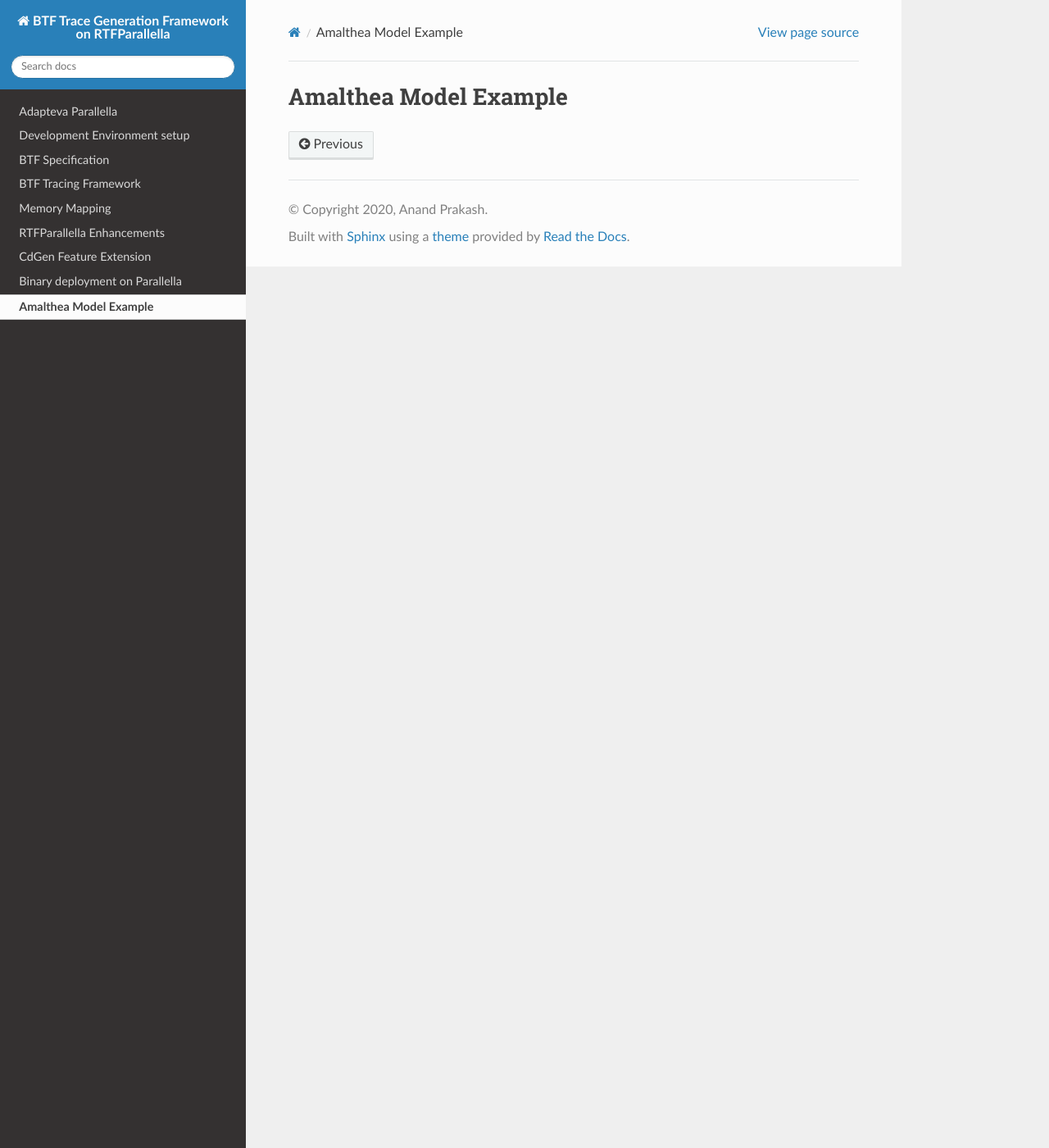
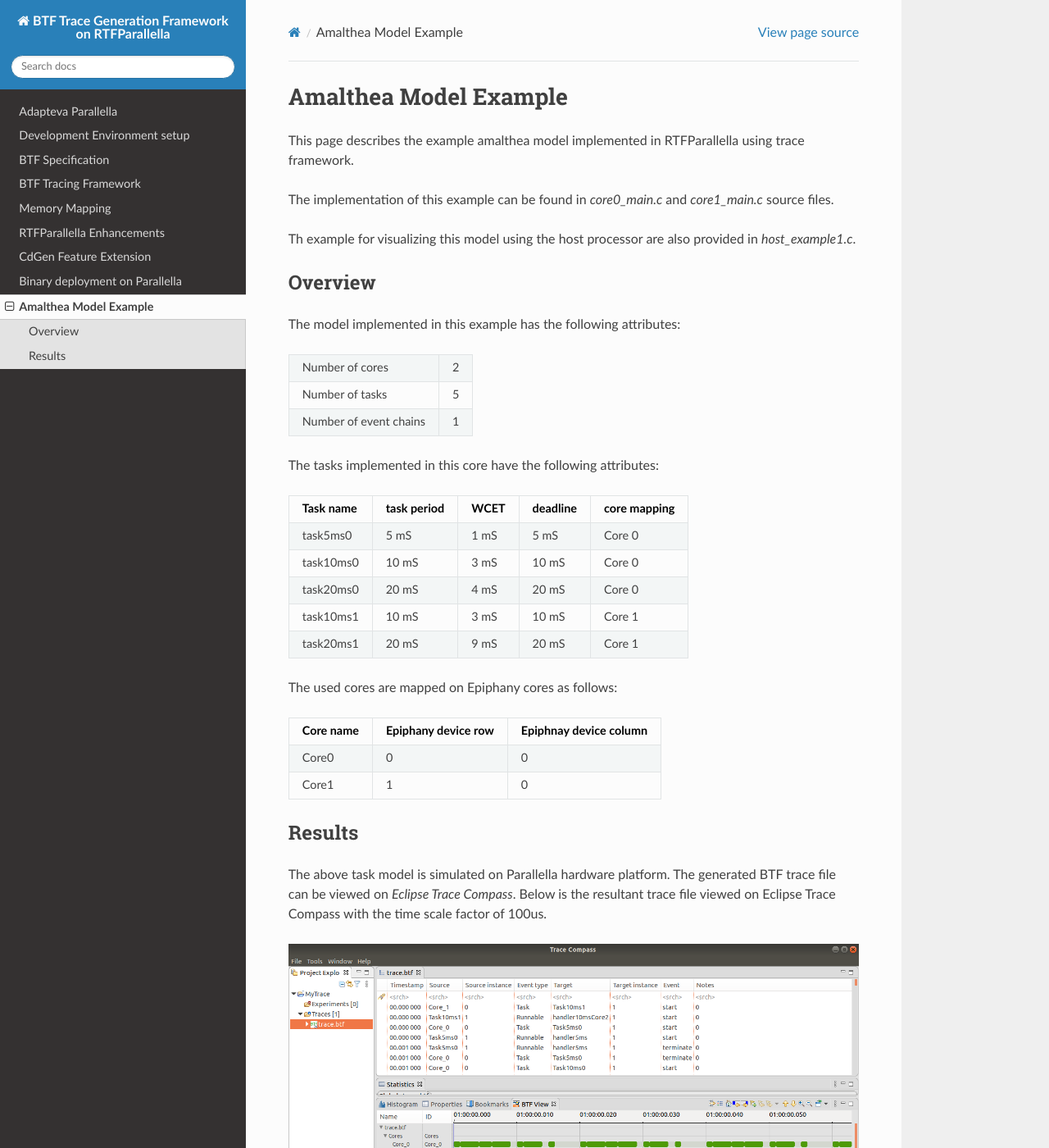
Before and after one commit to anand6105/BTFDoc, a Sphinx documentation site: the page built from source/example.rst, in a window 1280 px wide and 1400 px high. Shown: the whole window at 82% size. Built offline with Sphinx 7.4.7 and the Read the Docs theme 2.0.0, drawn with Linux system fonts in a browser that asks for light colours; some of the changed text lies outside the part shown.

Commit message:
Added the documentation for Amalthea example

```diff
--- a/source/example.rst
+++ b/source/example.rst
@@ -1,2 +1,66 @@
 Amalthea Model Example
 ======================
+
+
+This page describes the example amalthea model implemented in RTFParallella using trace framework.
+
+The implementation of this example can be found in `core0_main.c` and `core1_main.c` source files.
+
+Th example for visualizing this model using the host processor are also provided in `host_example1.c`.
+
+Overview
+------------------------------------------
+
+The model implemented in this example has the following attributes:
+
++-----------------------+----+
+| Number of cores       | 2  |
++-----------------------+----+
+| Number of tasks       | 5  |
++-----------------------+----+
+| Number of event chains| 1  |
++-----------------------+----+
+
+The tasks implemented in this core have the following attributes:
+
++-----------------------+-------------+------+----------+--------------+
+| Task name             | task period | WCET | deadline | core mapping |
++=======================+=============+======+==========+==============+
+| task5ms0              | 5  mS       | 1 mS |   5 mS   | Core 0       |
++-----------------------+-------------+------+----------+--------------+
+| task10ms0             | 10 mS       | 3 mS |  10 mS   | Core 0       |
++-----------------------+-------------+------+----------+--------------+
+| task20ms0             | 20 mS       | 4 mS |  20 mS   | Core 0       |
++-----------------------+-------------+------+----------+--------------+
+| task10ms1             | 10 mS       | 3 mS |  10 mS   | Core 1       |
++-----------------------+-------------+------+----------+--------------+
+| task20ms1             | 20 mS       | 9 mS |  20 mS   | Core 1       |
++-----------------------+-------------+------+----------+--------------+
+
+The used cores are mapped on Epiphany cores as follows:
+
++-------------------+---------------------+------------------------+
+| Core name         | Epiphany device row | Epiphnay device column |
++===================+=====================+========================+
+| Core0             |         0           |           0            |
++-------------------+---------------------+------------------------+
+| Core1             |         1           |           0            |
++-------------------+---------------------+------------------------+
+
+
+
+Results
+--------
+
+The above task model is simulated on Parallella hardware platform. The generated BTF trace file can be viewed on *Eclipse Trace Compass*.
+Below is the resultant trace file viewed on Eclipse Trace Compass with the time scale factor of 100us.
+
+
+.. image:: ../images/us100.png
+        :align: center
+
+Below is the resultant trace file viewed on Eclipse Trace Compass with the time scale factor of 1000us.
+
+
+.. image:: ../images/us1000.png
+        :align: center
```
Also changed, not shown: images/us100.png (added), images/us1000.png (added).
